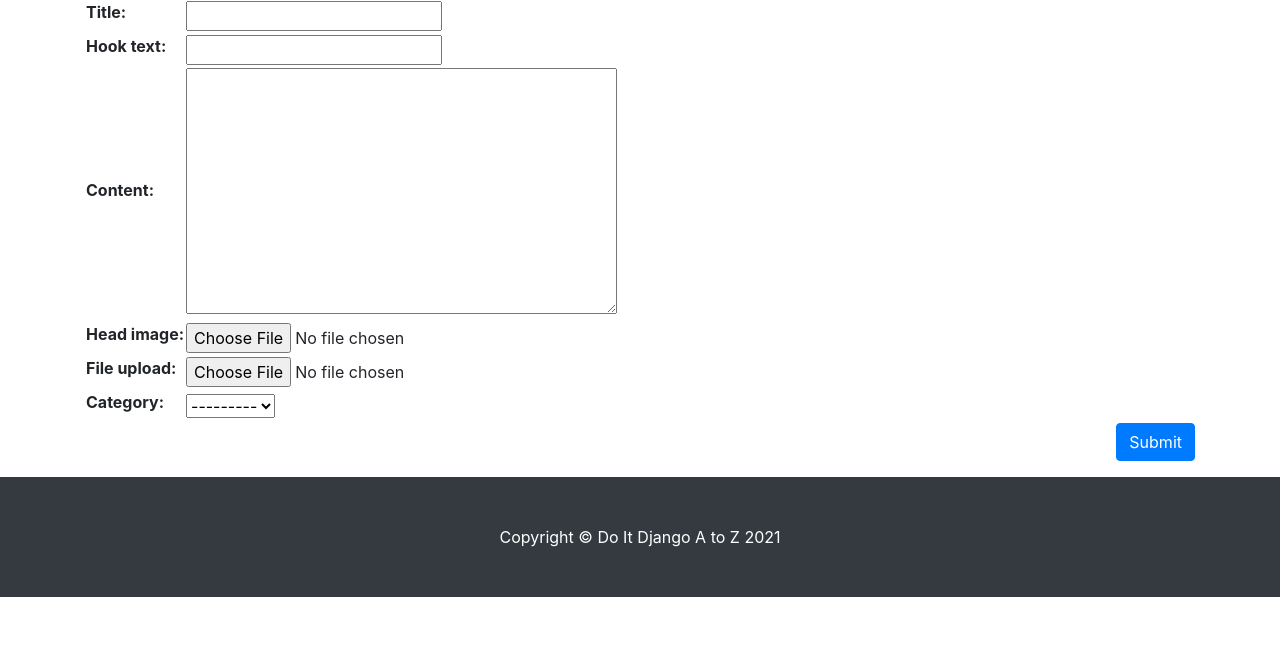
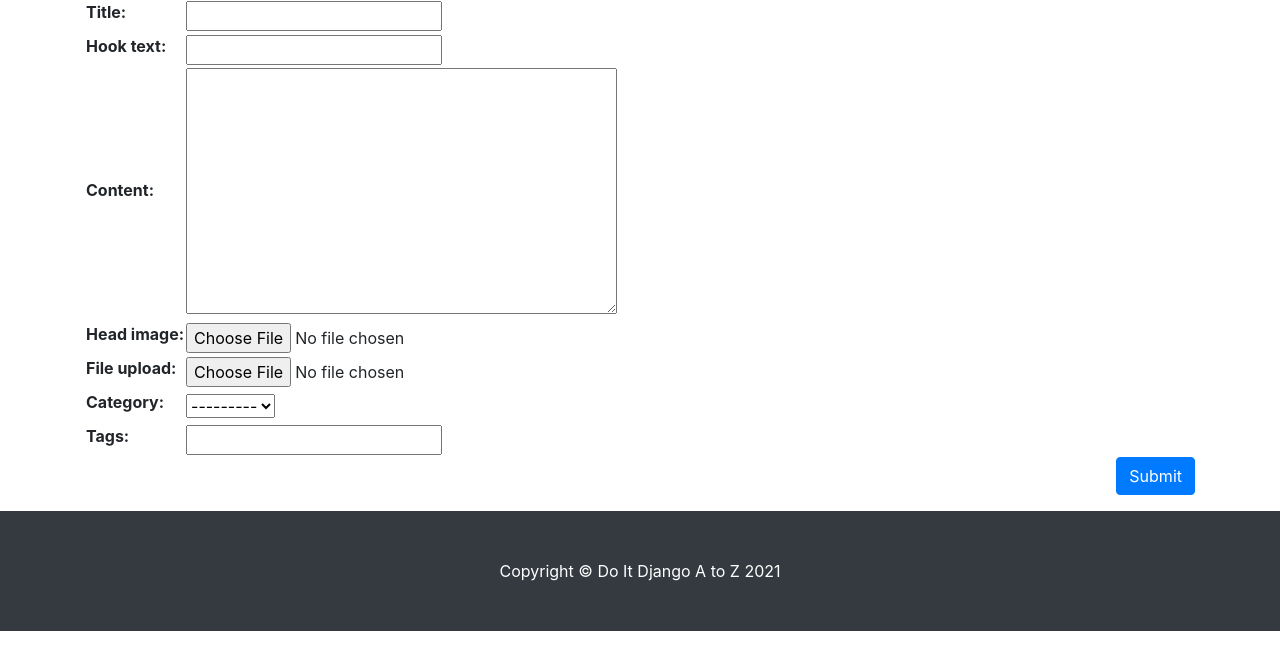
Before and after one commit to ygeat7/do_it_django_a_to_z_old, a Django app: page /blog/create_post/ in a window 1280 px wide. Shown: the part 154-800 px from the top of the page. Run offline with Django 4.2, Linux system fonts and the light colour scheme; the visitor is signed in with stand-in values (Sample User, id 1); data that the repository does not hold is empty; some libraries are stand-ins or nearby versions.

Commit message:
포스트를 작성할 때 텍스트로 태그 지정하기

```diff
--- a/blog/templates/blog/post_form.html
+++ b/blog/templates/blog/post_form.html
@@ -8,6 +8,10 @@
     <form method="post" enctype="multipart/form-data">{% csrf_token %}
         <table>
             {{ form }}
+            <tr>
+                <th><label for="id_tags_str">Tags:</label></th>
+                <td><input type="text" name="tags_str" id="id_tags_str"</td>
+            </tr>
         </table>
         <button type="submit" class="btn btn-primary float-right">Submit</button>
     </form>
--- a/blog/views.py
+++ b/blog/views.py
@@ -4,6 +4,8 @@ from django.core.exceptions import PermissionDenied
 
 from django.views.generic import ListView, DetailView, CreateView, UpdateView
 from django.contrib.auth.mixins import LoginRequiredMixin, UserPassesTestMixin
+
+from django.utils.text import slugify
 
 class PostList(ListView):
     model = Post
@@ -94,7 +96,23 @@ class PostCreate(LoginRequiredMixin, UserPassesTestMixin, CreateView):
         current_user = self.request.user
         if current_user.is_authenticated and (current_user.is_staff or current_user.is_superuser):
             form.instance.author = current_user
-            return super(PostCreate, self).form_valid(form)
+            response = super(PostCreate, self).form_valid(form)
+
+            tags_str = self.request.POST.get('tags_str')
+            if tags_str:
+                tags_str = tags_str.strip()
+
+                tags_str = tags_str.replace(',',';')
+                tags_list = tags_str.split(';')
+
+                for t in tags_list:
+                    t = t.strip()
+                    tag, is_tag_created = Tag.objects.get_or_create(name=t)
+                    if is_tag_created:
+                        tag.slug = slugify(t, allow_unicode=True)
+                        tag.save()
+                    self.object.tags.add(tag)
+            return response
         else:
             return redirect('/blog/')
 
```
Also changed, not shown: blog/tests.py (+14 -5 lines).
